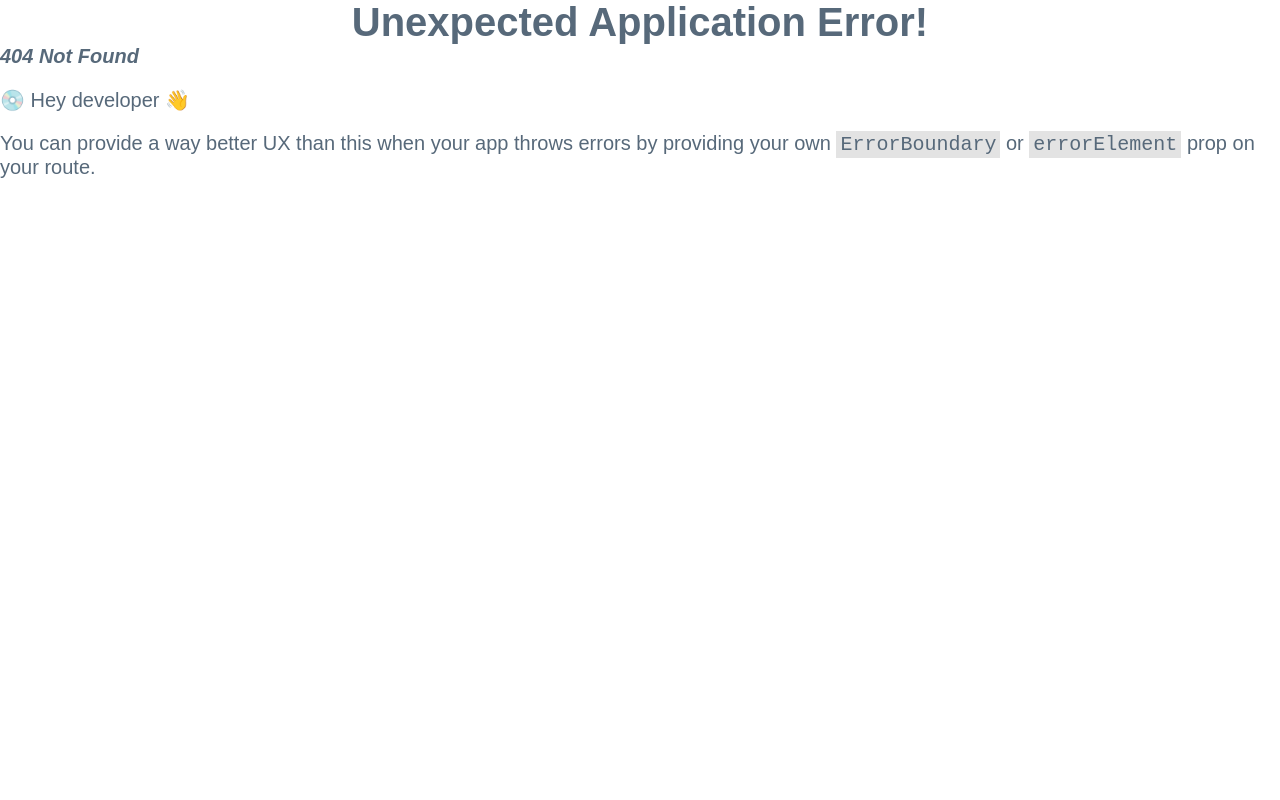
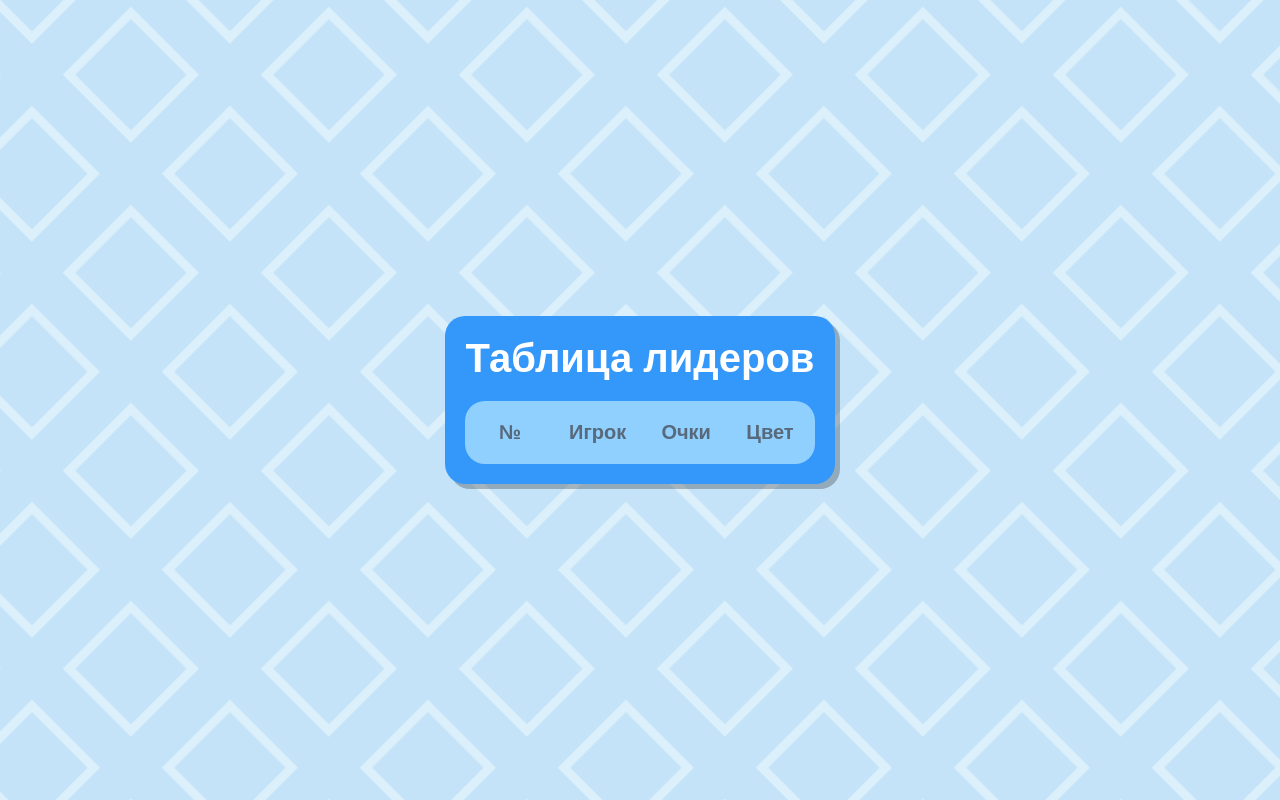
Before and after one commit to VanVaVa/four_in_a_row, a React (Vite) app: page /leaderboard in a window 1280 px wide. Before the commit this address had no page. Built offline with nearby package versions, Linux system fonts and the light colour scheme.

Commit message:
feat: added leaderboard

```diff
--- a/src/App.tsx
+++ b/src/App.tsx
@@ -1,6 +1,7 @@
 import GamePage from "./pages/game/GamePage";
 import { createBrowserRouter, RouterProvider } from "react-router-dom";
 import MainPage from "./pages/main/MainPage";
+import Leaderboard from "./pages/leaderboard/Leaderboard";
 
 const router = createBrowserRouter([
   {
@@ -11,6 +12,10 @@ const router = createBrowserRouter([
     path: "/",
     element: <MainPage />,
   },
+  {
+    path: "/leaderboard",
+    element: <Leaderboard />,
+  },
 ]);
 
 function App() {
--- a/src/entities/player/usePlayerStore.ts
+++ b/src/entities/player/usePlayerStore.ts
@@ -22,7 +22,6 @@ type Actions = {
   getPlayer: (id: string) => PlayerData | null;
   getAllPlayers: () => { id: string; data: PlayerData }[];
   setSessionPlayer: (id: string, role: Player) => void;
-  getSessionPlayers: () => ({ data: PlayerData; id: string } | null)[];
   updatePlayerPoints: (id: string, points: number) => void;
   logIn: (role: Player, data: PlayerData) => string | null;
   signUp: (role: Player, data: PlayerData) => string | null;
@@ -41,6 +40,7 @@ export const usePlayerStore = create<State & Actions>((set, get) => ({
   },
   getPlayer: (id) => {
     const player = localStorage.getItem(id);
+    console.log(player);
     if (player === null) return;
     return JSON.parse(player);
   },
@@ -58,28 +58,17 @@ export const usePlayerStore = create<State & Actions>((set, get) => ({
     set((state) => ({
       sessionPlayers: { ...state.sessionPlayers, [role]: id },
     })),
-  getSessionPlayers: () => {
-    const { player_1, player_2 } = get().sessionPlayers;
-    const players: ({ data: PlayerData; id: string } | null)[] = [null, null];
-    if (player_1) {
-      const playerData = get().getPlayer(player_1);
-      if (playerData) players[0] = { data: playerData, id: player_1 };
-    }
-    if (player_2) {
-      const playerData = get().getPlayer(player_2);
-      if (playerData) players[1] = { data: playerData, id: player_2 };
-    }
-    return players;
-  },
   updatePlayerPoints: (id, points) => {
-    const player = sessionStorage.getItem(id);
+    const player = localStorage.getItem(id);
     if (player === null) return;
+    console.log("update");
     let playerData = JSON.parse(player);
     playerData = {
       ...playerData,
-      points: playerData.points + points,
+      points: playerData.points ? playerData.points + points : points,
     };
-    sessionStorage.setItem(id.toString(), JSON.stringify(playerData));
+    console.log(playerData.points);
+    localStorage.setItem(id.toString(), JSON.stringify(playerData));
   },
   logIn: (role, data) => {
     const players = get().getAllPlayers();
--- a/src/pages/game/GamePage.tsx
+++ b/src/pages/game/GamePage.tsx
@@ -5,18 +5,23 @@ import CurrentPlayer from "../../shared/components/currentPlayer/CurrentPlayer";
 import Menu from "../../widgets/menu/Menu";
 import WinModal from "../../shared/components/winModal/WinModal";
 import PageWrapper from "../../shared/components/pageWrapper/PageWrapper";
+import { usePlayerStore } from "../../entities/player/usePlayerStore";
 
 const GamePage = () => {
-  const { winData } = useGameStore();
+  const { winData, currentPlayer } = useGameStore();
+  const { updatePlayerPoints, sessionPlayers } = usePlayerStore();
   const dialogRef = useRef<HTMLDialogElement>(null);
 
   useEffect(() => {
     if (winData?.length) {
       setTimeout(() => {
         dialogRef.current?.showModal();
+        const player = sessionPlayers[currentPlayer];
+        if (!player) return;
+        updatePlayerPoints(player, 100);
       }, 1700);
     } else dialogRef.current?.close();
-  }, [winData]);
+  }, [currentPlayer, sessionPlayers, updatePlayerPoints, winData]);
 
   return (
     <PageWrapper>
--- /dev/null
+++ b/src/pages/leaderboard/Leaderboard.tsx
@@ -0,0 +1,47 @@
+import { usePlayerStore } from "../../entities/player/usePlayerStore";
+import PageWrapper from "../../shared/components/pageWrapper/PageWrapper";
+import styles from "./leaderboard.module.css";
+
+const Leaderboard = () => {
+  const { getAllPlayers } = usePlayerStore();
+
+  return (
+    <PageWrapper>
+      <div className={`${styles.wrapper} shadow`}>
+        <h1 className={styles.header}>Таблица лидеров</h1>
+        <table className={styles.table}>
+          <thead>
+            <tr className={styles.row}>
+              <th className={styles.cell}>№</th>
+              <th className={styles.cell}>Игрок</th>
+              <th className={styles.cell}>Очки</th>
+              <th className={styles.cell}>Цвет</th>
+            </tr>
+          </thead>
+          <tbody>
+            {getAllPlayers()
+              .sort((a, b) => (b.data.points || 0) - (a.data.points || 0))
+              .map((el, idx) => (
+                <tr className={styles.row}>
+                  <td className={styles.cell}>{idx + 1}</td>
+                  <td className={styles.cell}>{el.data.name}</td>
+                  <td className={styles.cell}>{el.data.points}</td>
+                  <td className={styles.cell}>
+                    <div
+                      style={{
+                        backgroundColor: el.data.color,
+                        height: "100%",
+                        width: "100%",
+                      }}
+                    />
+                  </td>
+                </tr>
+              ))}
+          </tbody>
+        </table>
+      </div>
+    </PageWrapper>
+  );
+};
+
+export default Leaderboard;
--- /dev/null
+++ b/src/pages/leaderboard/leaderboard.module.css
@@ -0,0 +1,38 @@
+.wrapper {
+  background-color: var(--color-blue);
+  padding: 20px;
+  border-radius: 20px;
+}
+
+.header {
+  color: var(--color-white);
+}
+
+.table {
+  width: 100%;
+  min-width: 350px;
+  background-color: var(--color-background);
+  border-radius: 20px;
+  overflow: hidden;
+  display: flex;
+  flex-direction: column;
+  margin-top: 20px;
+}
+
+.cell {
+  display: flex;
+  justify-content: center;
+  align-items: center;
+  min-width: 50px;
+  padding-block: 20px;
+}
+
+.row {
+  display: flex;
+  justify-content: space-between;
+  padding-inline: 20px;
+}
+
+.row:nth-child(odd) {
+  background-color: rgb(144, 208, 255);
+}
--- a/src/pages/main/MainPage.tsx
+++ b/src/pages/main/MainPage.tsx
@@ -10,7 +10,7 @@ import { useNavigate } from "react-router-dom";
 
 const MainPage = () => {
   const modalRef = useRef<HTMLDialogElement | null>(null);
-  const { getSessionPlayers } = usePlayerStore();
+  const { sessionPlayers } = usePlayerStore();
   const navigate = useNavigate();
 
   return (
@@ -23,7 +23,7 @@ const MainPage = () => {
         >
           <PlayIcon fill="var(--color-blue)" className="shadow" />
         </button>
-        <button className="filled">
+        <button className="filled" onClick={() => navigate("/leaderboard")}>
           <LeaderboardIcon fill="var(--color-blue)" className="shadow" />
         </button>
       </div>
@@ -35,7 +35,9 @@ const MainPage = () => {
         </form>
         <button
           className="filled"
-          disabled={getSessionPlayers().includes(null)}
+          disabled={
+            sessionPlayers.player_1 === null || sessionPlayers.player_2 === null
+          }
           onClick={() => navigate("/game")}
         >
           Начать игру
--- a/src/shared/components/currentPlayer/CurrentPlayer.tsx
+++ b/src/shared/components/currentPlayer/CurrentPlayer.tsx
@@ -4,13 +4,11 @@ import styles from "./currentPlayer.module.css";
 
 const CurrentPlayer = () => {
   const { currentPlayer } = useGameStore();
-  const { getSessionPlayers } = usePlayerStore();
+  const { sessionPlayers, getPlayer } = usePlayerStore();
 
   return (
     <div className={styles.wrapper} data-player={currentPlayer}>
-      <span>
-        {getSessionPlayers()[currentPlayer === "player_1" ? 0 : 1]?.data.name}
-      </span>
+      <span>{getPlayer(sessionPlayers[currentPlayer] || "")?.name}</span>
       <div className={styles.playerDisplay} />
     </div>
   );
--- a/src/shared/components/winModal/WinModal.tsx
+++ b/src/shared/components/winModal/WinModal.tsx
@@ -1,4 +1,4 @@
-import { useEffect, type FC } from "react";
+import { type FC } from "react";
 import { useGameStore } from "../../../entities/game/useGameStore";
 import styles from "./winModal.module.css";
 import { usePlayerStore } from "../../../entities/player/usePlayerStore";
@@ -9,14 +9,7 @@ interface WinModalProps {
 
 const WinModal: FC<WinModalProps> = ({ dialogRef }) => {
   const { resetGame, currentPlayer, winData } = useGameStore();
-  const { getSessionPlayers, updatePlayerPoints } = usePlayerStore();
-  const currentPlayerIndex = currentPlayer === "player_1" ? 0 : 1;
-
-  useEffect(() => {
-    const player = getSessionPlayers()[currentPlayerIndex]?.id;
-    if (!player) return;
-    updatePlayerPoints(player, 100);
-  }, [currentPlayerIndex, getSessionPlayers, updatePlayerPoints]);
+  const { sessionPlayers, getPlayer } = usePlayerStore();
 
   const handleClick = () => {
     dialogRef.current?.close();
@@ -31,7 +24,7 @@ const WinModal: FC<WinModalProps> = ({ dialogRef }) => {
           {winData === "draw"
             ? "Ничья!"
             : `Победил игрок ${
-                getSessionPlayers()[currentPlayerIndex]?.data.name
+                getPlayer(sessionPlayers[currentPlayer] || "")?.name
               }!`}
         </h2>
         <button className="filled shadow" onClick={handleClick}>
--- a/src/widgets/playerChooser/PlayerChooser.tsx
+++ b/src/widgets/playerChooser/PlayerChooser.tsx
@@ -10,6 +10,7 @@ const INITIAL_PLAYER_DATA = {
   name: "",
   password: "",
   color: "#ffffff",
+  points: 0,
 };
 
 interface PlayerChooserProps {
```
